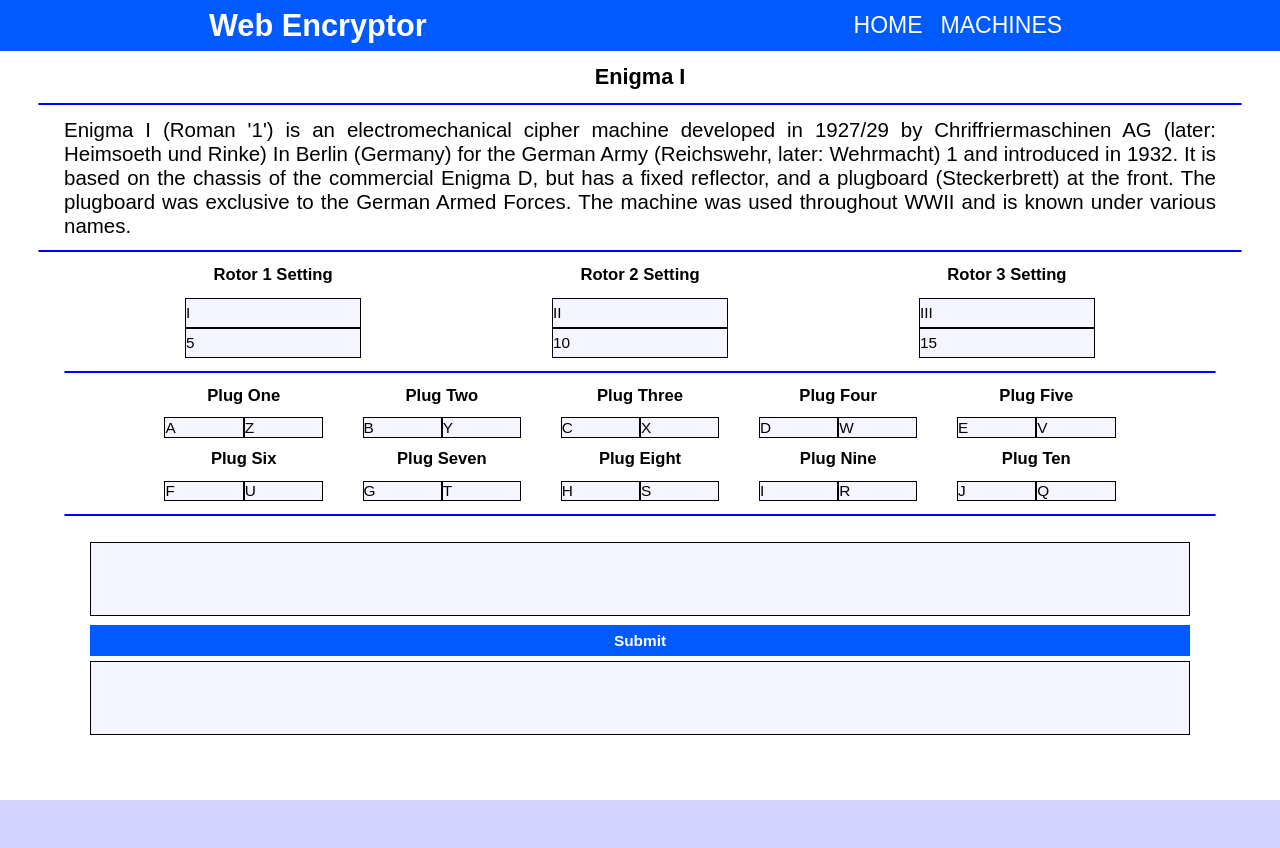
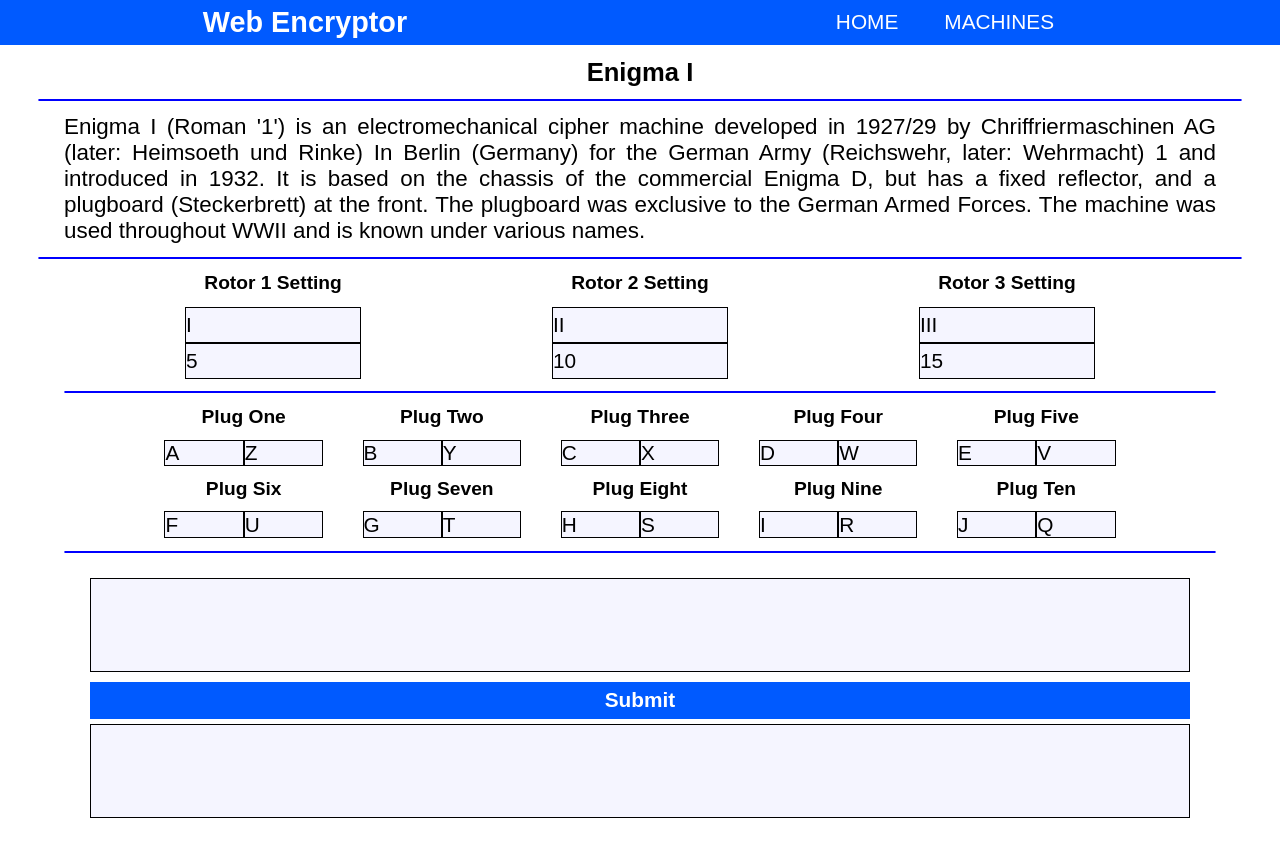
Before and after one commit to GabrielIDSM/Web-Encryptor, a React (Create React App) app: page /enigmaone in a window 1280 px wide. Before the commit the page ends 800 px from the top, so only its background shows below. Built offline with nearby package versions, Linux system fonts and the light colour scheme.

Commit message:
Font-size refactor

```diff
--- a/src/App.css
+++ b/src/App.css
@@ -13,13 +13,13 @@
 }
 
 .MainDivHome h1{
-  font-size: 6vw;
+  font-size: calc(3rem + 1vw);
   padding: 2% 5% 2% 5%;
   text-transform: capitalize;
 }
 
 .MainDivHome h2{
-  font-size: 1.8vw;
+  font-size: calc(0.8rem + 1vw);
   padding: 1% 5% 1% 5%;
   text-align: justify;
 }
@@ -27,7 +27,7 @@
 .MainDivHome ul{
   padding: 1% 5% 2% 5%;
   font-family: Arial, Helvetica, sans-serif;
-  font-size: 1.3vw;
+  font-size: calc(0.5rem + 0.8vw);
   font-weight: bolder;
   display: flex;
   justify-content: space-between;
@@ -56,12 +56,12 @@
 
 .InstructionsDivHome h2{
   padding: 2% 5% 0% 5%;
-  font-size: 2.5vw;
+  font-size: calc(1rem + 1vw);
 }
 
 .InstructionsDivHome ul{
   padding: 0% 5% 2% 5%;
-  font-size: 1.8vw;
+  font-size: calc(0.6rem + 1vw);
   text-align: justify;
 }
 
@@ -92,7 +92,7 @@
 }
 
 .Description{
-  font-size: 1.6vw;
+  font-size: calc(0.6rem + 1vw);
   text-align: justify;
   margin: 1% 5% 1% 5%;
   font-weight: normal;
@@ -102,7 +102,7 @@
   margin-left: 3%;
   margin-right: 3%;
   font-weight: bolder;
-  font-size: 1.7vw;
+  font-size: calc(0.8rem + 1vw);
   padding-top: 1%;
   padding-bottom: 1%;
   text-align: center;
@@ -155,7 +155,7 @@
 
 .ThreeRotorsSelector select{
   width: 16%;
-  font-size: 1.2vw;
+  font-size: calc(0.5rem + 1vw);
   padding: 0.5% 0% 0.5% 0%;
   background-color: rgb(245, 245, 255);
   border: 1px solid;
@@ -173,7 +173,7 @@
 .LabelRotors{
   margin: 1% 5% 0% 5%;
   padding: 0% 2% 0% 2%;
-  font-size: 1.3vw;
+  font-size: calc(0.4rem + 1vw);
   font-weight: bolder;
   display: flex;
   justify-content: space-around;
@@ -188,7 +188,7 @@
 
 .ThreeRotorsWheelSet select{
   width: 16%;
-  font-size: 1.2vw;
+  font-size: calc(0.5rem + 1vw);
   padding: 0.5% 0% 0.5% 0%;
   background-color: rgb(245, 245, 255);
   border: 1px solid;
@@ -205,7 +205,7 @@
 
 .FourRotorsSelector select{
   width: 16%;
-  font-size: 1.2vw;
+  font-size: calc(0.5rem + 1vw);
   padding: 0.5% 0% 0.5% 0%;
   background-color: rgb(245, 245, 255);
   border: 1px solid;
@@ -222,7 +222,7 @@
 
 .FourRotorsWheelSet select{
   width: 16%;
-  font-size: 1.2vw;
+  font-size: calc(0.5rem + 1vw);
   padding: 0.5% 0% 0.5% 0%;
   background-color: rgb(245, 245, 255);
   border: 1px solid;
@@ -232,7 +232,7 @@
 .ReflectorDiv{
   margin: 1% 5% 1% 5%;
   padding: 0% 2% 0% 2%;
-  font-size: 1.3vw;
+  font-size: calc(0.6rem + 1vw);
   font-weight: bolder;
   display: flex;
   justify-content: space-around;
@@ -241,7 +241,7 @@
 
 .ReflectorDiv select{
   width: 16%;
-  font-size: 1.2vw;
+  font-size: calc(0.5rem + 1vw);
   padding: 0.5% 0% 0.5% 0%;
   background-color: rgb(245, 245, 255);
   border: 1px solid;
@@ -258,7 +258,7 @@
   resize: none;
   width: 100%;
   background-color: rgb(245, 245, 255);
-  font-size: 1.2vw;
+  font-size: calc(0.45rem + 1vw);
   border: 1px solid;
 }
 
@@ -271,7 +271,7 @@
   text-decoration: none;
   display: inline-block;
   padding: 0.5vw 0vw 0.5vw 0vw;
-  font-size: 1.2vw;
+  font-size: calc(0.5rem + 1vw);
   font-weight: bolder;
   margin: 0.5% 0% 0.5% 0%;
 }
@@ -279,7 +279,7 @@
 .FivePlugsTitle{
   margin: 1% 5% 0% 5%;
   padding: 0% 2% 0% 2%;
-  font-size: 1.3vw;
+  font-size: calc(0.4rem + 1vw);
   font-weight: bolder;
   display: flex;
   justify-content: space-around;
@@ -306,7 +306,7 @@
 
 .FivePlugsDiv select{
   width: 50%;
-  font-size: 1.2vw;
+  font-size: calc(0.5rem + 1vw);
   padding: 0.5% 0% 0.5% 0%;
   background-color: rgb(245, 245, 255);
   border: 1px solid;
@@ -316,7 +316,7 @@
 .UKWDFivePlugsTitle{
   margin: 1% 5% 0% 5%;
   padding: 0% 2% 0% 2%;
-  font-size: 1.2vw;
+  font-size: calc(0.4rem + 1vw);
   font-weight: bolder;
   display: flex;
   justify-content: space-around;
--- a/src/Navbar.css
+++ b/src/Navbar.css
@@ -1,7 +1,7 @@
 .Navbar{
     color: rgb(255, 255, 255);
     background-color: rgb(0, 90, 255);
-    height: 4vw;
+    height: calc(2rem + 1vw);
     width: 100%;
     display: flex;
     justify-content: space-around;
@@ -12,7 +12,7 @@
     width: fit-content;
     list-style: none;
     font-family: Arial, Helvetica, sans-serif;
-    font-size: 1.8vw;
+    font-size: calc(0.5rem + 1vw);
     display: flex;
     justify-content: space-around;
   }
@@ -23,29 +23,30 @@
 
   .links li{
     display: block;
-    padding: 0.7vw;
+    padding: calc(0.01rem + 0.6vw) calc(0.8rem + 0.8vw) calc(0.01rem + 0.6vw) calc(0.8rem + 0.8vw);
   }
 
   .Title{
     font-family: Arial, Helvetica, sans-serif;
-    font-size: 2.4vw;
+    font-size: calc(1rem + 1vw);
   }
 
   .links li ul{
-    padding: 0.4vh;
-    font-size: 1.4vw;
+    padding: 0.01rem;
+    font-size: calc(0.25rem + 1vw);
     font-weight: bolder;
     position: absolute;
     min-width: max-content;
     min-height: max-content;
     display: none;
     background: rgb(100, 190, 255);
+    right: 12.55vw;
   }
 
   .links li ul li{
     color: rgb(255, 255, 255);
     display: block;
-    padding: 1.2vh;
+    padding: calc(0.35rem + 0.1vw);
   }
 
   .links li:hover ul{
```
